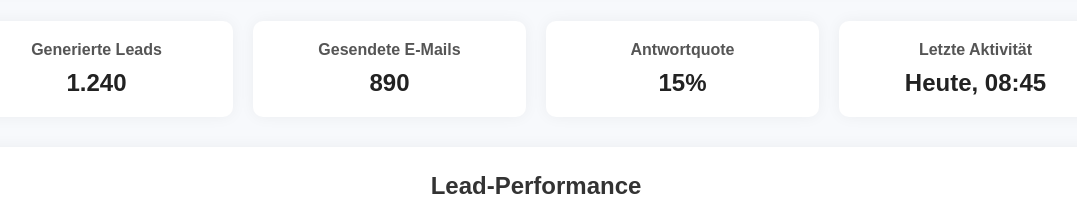
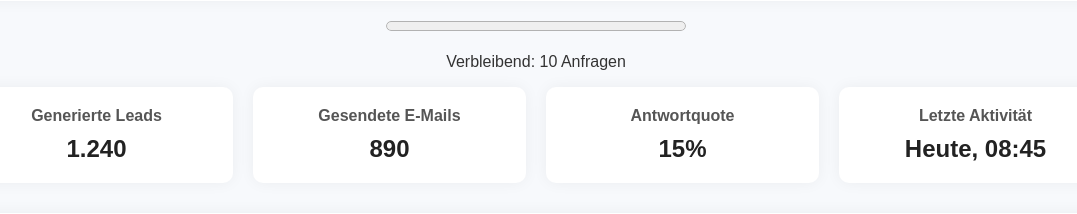
Before and after one commit to MerabTserodze/leadgen-app, a Flask app: template templates/dashboard.html in a window 1280 px wide. Shown: the part 426-640 px from the top of the page, without its empty margins (104-1181 px from the left). Run offline with Flask 3, Linux system fonts and the light colour scheme; the template is opened without the code that fills it: most values are stand-ins (such as "Sample title", 1, 10 or a date in 2020).

Commit message:
Update dashboard.html

```diff
--- a/templates/dashboard.html
+++ b/templates/dashboard.html
@@ -87,8 +87,22 @@
 
         .error-message {
             color: red;
-            margin-bottom: 15px;
+            margin: 15px 0;
+            font-weight: bold;
+            text-align: center;
         }
+
+        progress {
+            width: 100%;
+            height: 20px;
+        }
+
+        .progress-wrapper {
+            margin: 15px auto;
+            max-width: 300px;
+            text-align: center;
+        }
+
     </style>
 </head>
 <body>
@@ -106,27 +120,40 @@
         </ul>
     </div>
 
- <div class="card" style="margin-top: 20px;">
-    <h3>📊 Deine Nutzung</h3>
-    <p><strong>Genutzte Anfragen:</strong> {{ user.requests_used }} / {{ request_limit if request_limit != float('inf') else "∞" }}</p>
-</div>
-
-
     <div class="container">
         <h2>Willkommen zurück!</h2>
 
+        <!-- ❗ПРЕДУПРЕЖДЕНИЕ О ЛИМИТЕ -->
+        {% if request_limit != float('inf') and user.requests_used >= request_limit - 2 %}
+        <div class="error-message">⚠️ Du hast fast dein Anfrage-Limit erreicht!</div>
+        {% endif %}
+
+        <!-- Ошибки -->
         {% if error %}
         <div class="error-message">{{ error }}</div>
         {% endif %}
 
-        <!-- ТАРИФ -->
+        <!-- 🔐 ТАРИФ -->
         <div class="tarif-box">
             <h3>🔐 Dein aktueller Plan</h3>
             <p style="font-size: 18px;"><strong>{{ selected_plan|capitalize }}</strong></p>
             <p>Für Tarifwechsel besuche bitte die <a href="/preise">Tarif-Seite</a>.</p>
         </div>
 
-        <!-- КАРТОЧКИ -->
+        <!-- 📊 ИНФО О ЛИМИТЕ -->
+        <div class="card" style="margin-top: 20px;">
+            <h3>📊 Deine Nutzung</h3>
+            <p><strong>Genutzte Anfragen:</strong> {{ user.requests_used }} / {{ request_limit if request_limit != float('inf') else "∞" }}</p>
+        </div>
+
+        {% if request_limit != float('inf') %}
+        <div class="progress-wrapper">
+            <progress value="{{ user.requests_used }}" max="{{ request_limit }}"></progress>
+            <p>Verbleibend: {{ request_limit - user.requests_used }} Anfragen</p>
+        </div>
+        {% endif %}
+
+        <!-- 📦 КАРТОЧКИ -->
         <div class="dashboard-grid">
             <div class="card">
                 <div class="card-title">Generierte Leads</div>
@@ -146,7 +173,7 @@
             </div>
         </div>
 
-        <!-- ДИАГРАММА -->
+        <!-- 📈 ДИАГРАММА -->
         <div class="chart-container">
             <h2>Lead-Performance</h2>
             <canvas id="statsChart" width="400" height="200"></canvas>
```
